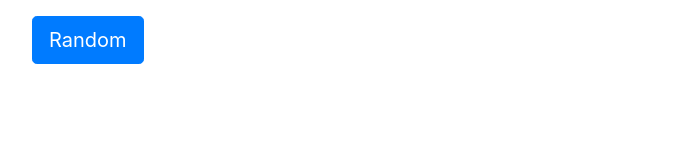
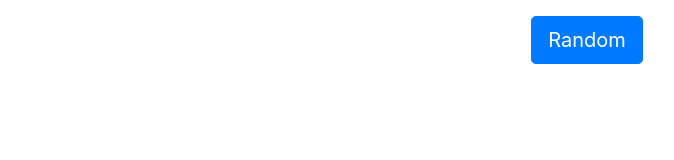
Before and after one commit to tuan-sugarv/tuanrobo.github.io, a website: page index.html in a window 1280 px wide. Shown: the whole page, without its empty margins (53-727 px from the left). Drawn offline with nearby package versions, Linux system fonts and the light colour scheme.

Commit message:
update style

```diff
--- a/sass/styles.scss
+++ b/sass/styles.scss
@@ -1,23 +1,29 @@
 @import "bourbon";
 @import url("https://fonts.googleapis.com/css?family=Patrick+Hand&subset=vietnamese");
-// Variables
-$prefixer: (
-  "webkit",
-  "moz",
-  "o",
-  "ms"
-);
+
+body,
+html {
+  height: 100%;
+}
+
+body {
+  font-size: 16px;
+  @include display(flex);
+  @include align-items(center);
+  @include justify-content(center);
+}
+
 
 #wrapper {
-  @include prefixer(display, flex, $prefixer);
-  @include prefixer(align-items, center, $prefixer);
-  @include prefixer(flex-direction, column, $prefixer);
+  @include display(flex);
+  @include align-items(center);
+  @include prefixer(flex-direction, column, ("webkit", "moz"));
   height: 100%;
 }
 #alphabet {
   font-family: "Patrick Hand", cursive;
-  @include prefixer(display, flex, $prefixer);
-  @include prefixer(align-items, center, $prefixer);
+  @include display(flex);
+  @include align-items(center);
   .char {
     font-size: 16em;
     &.regular {
@@ -28,15 +34,3 @@ $prefixer: (
     }
   }
 }
-
-body,
-html {
-  height: 100%;
-}
-
-body {
-  font-size: 16px;
-  @include prefixer(display, flex, $prefixer);
-  @include prefixer(align-items, center, $prefixer);
-  @include prefixer(justify-content, center, $prefixer);
-}
```
Also changed, not shown: css/styles.css.
